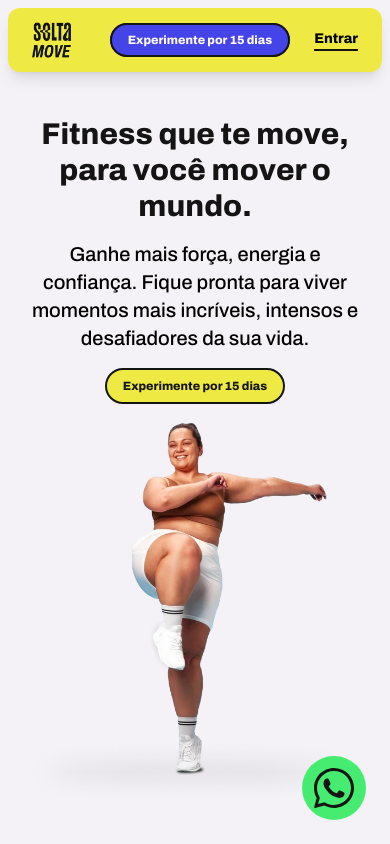
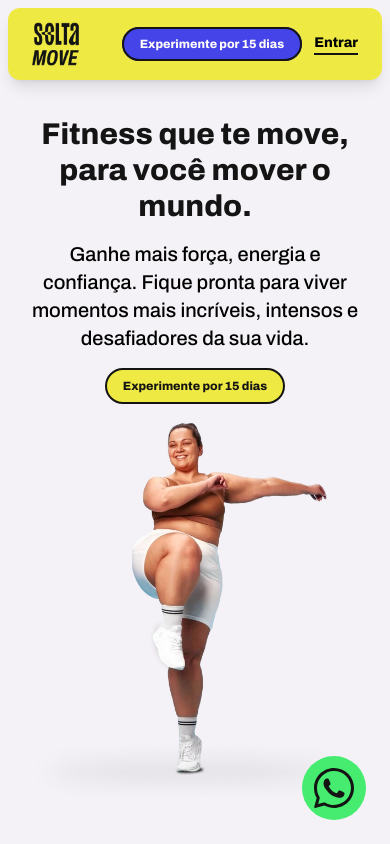
Before and after one commit to MarianaPiovezan/solta-move, a React (Vite) app: page / in a window 390 px wide. Shown: the top 844 px of the page. Built offline with nearby package versions, Linux system fonts and the light colour scheme.

Commit message:
feat: adjust layout menu

```diff
--- a/src/App.jsx
+++ b/src/App.jsx
@@ -14,7 +14,7 @@ function App() {
 
   return (
     <>
-    <Menu/>
+   <Menu/>
    <BtnWatsapp/>
    <Hero/>
    <Welcome/>
--- a/src/components/Menu.jsx
+++ b/src/components/Menu.jsx
@@ -3,10 +3,10 @@ import logo from "../assets/images/solta-move-logo.webp"
 
 export const Menu = () => {
   return (
-    <header className="bg-brand-yellow h-[4rem] md:h-[5rem] top-2 md:top-4 rounded-xl left-2 right-2 md:left-4 md:right-4 z-50 fixed scroll-smooth shadow-lg flex items-center font-extrabold text-sm md:text-lg px-6">
+    <header className="bg-brand-yellow h-[4.5rem] md:h-[5rem] top-2 md:top-4 rounded-xl left-2 right-2 md:left-4 md:right-4 z-50 fixed scroll-smooth shadow-lg flex items-center font-extrabold text-sm md:text-lg px-6">
       <nav aria-label="Navegação principal" className="flex justify-between container-margin items-center w-full">
-        <img className="w-10 md:w-16 h-fit" src={logo} alt="Solta Move" />
-        <ul className="flex gap-6 md:gap-8 items-center">
+        <img className="w-12 md:w-16 " src={logo} alt="Solta Move" />
+        <ul className="flex gap-3 md:gap-8 items-center">
           <li>
             <Button title={"Experimente por 15 dias"} link="ssdfd" primary={false} />
           </li>
```
